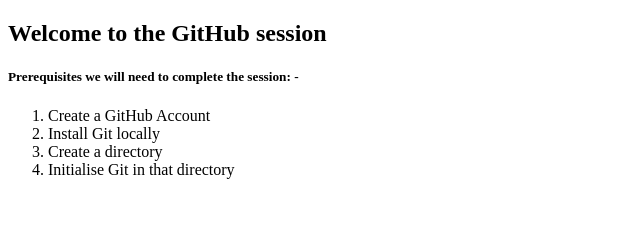
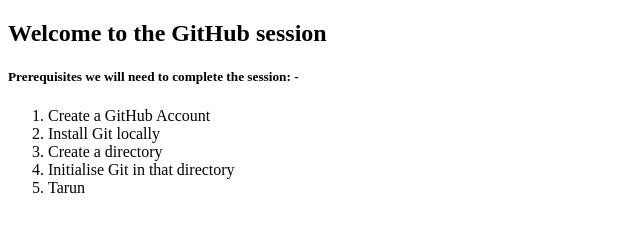
Before and after one commit to hhk998402/GitHub-Session-Dec-21, a plain HTML site: page index.html in a window 1280 px wide. Shown: the full height of the page, 0-640 px from the left. Drawn offline with Linux system fonts and the light colour scheme.

Commit message:
Update index.html

```diff
--- a/index.html
+++ b/index.html
@@ -11,6 +11,7 @@
             <li>Install Git locally</li>
             <li>Create a directory</li>
             <li>Initialise Git in that directory</li>
+            <li>Tarun</li>
         </ol>
     </body>
 </html>
```
